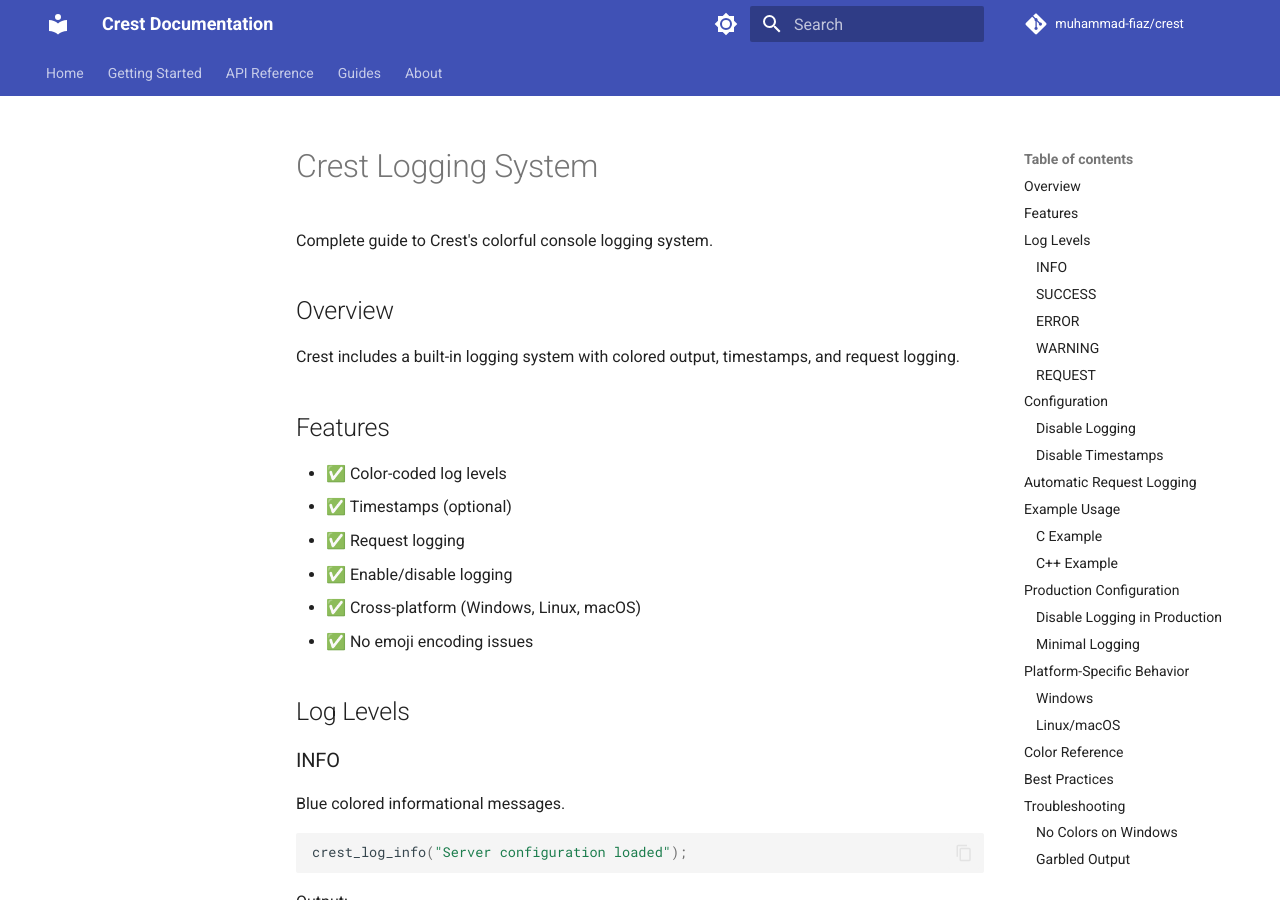
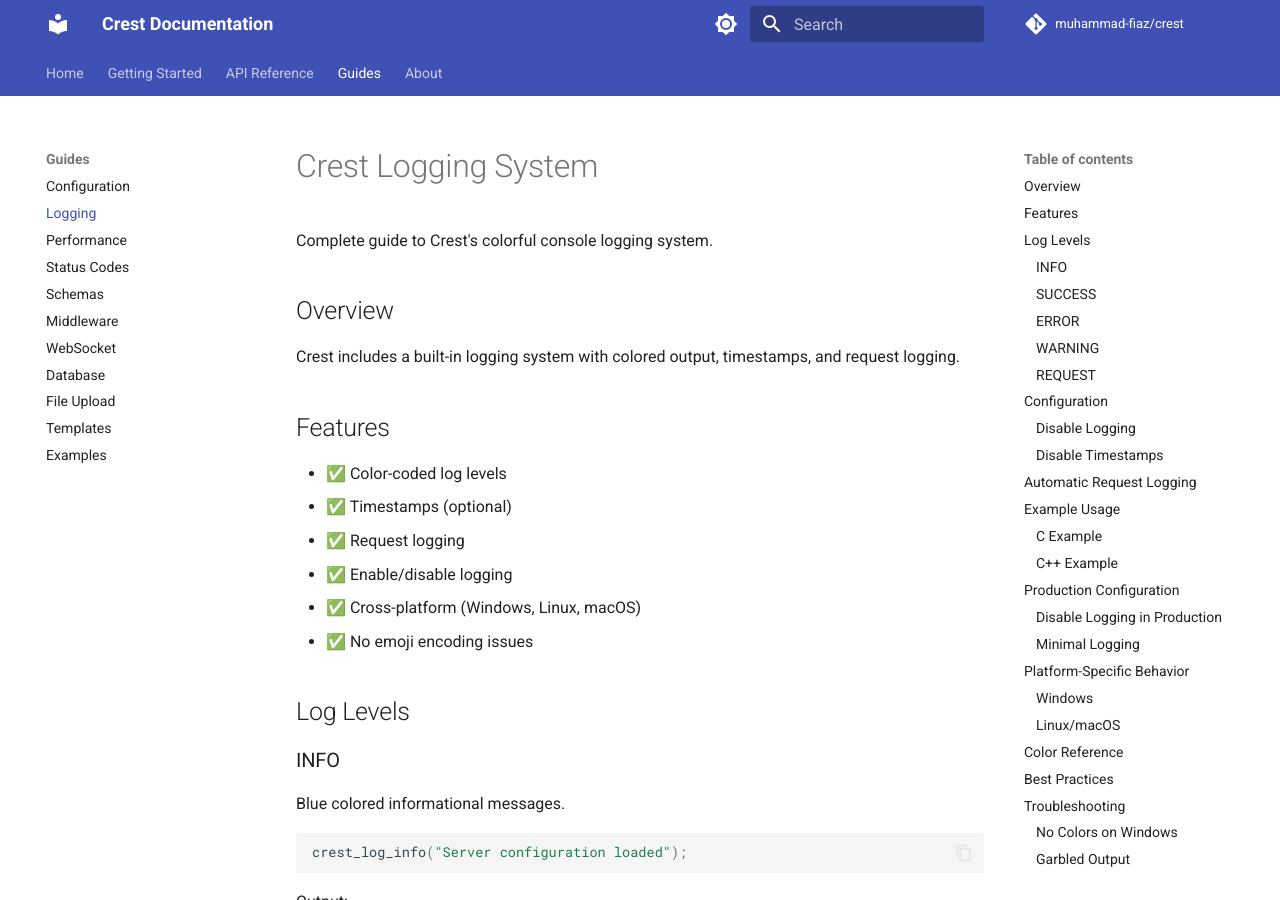
Before and after one commit to muhammad-fiaz/Crest, an MkDocs documentation site: the page built from docs/logging.md, in a window 1280 px wide and 900 px high. Built offline with MkDocs 1.6.1 and Material for MkDocs 9.7.7, drawn with Linux system fonts in a browser that asks for light colours; comment, search, counter and statistics services are not loaded; the version menu is left out.

Commit message:
updated actions

```diff
--- a/mkdocs.yml
+++ b/mkdocs.yml
@@ -44,6 +44,15 @@ nav:
     - C++ API: cpp_api.md
   - Guides:
     - Configuration: configuration.md
+    - Logging: logging.md
+    - Performance: performance.md
+    - Status Codes: status_codes.md
+    - Schemas: schemas.md
+    - Middleware: middleware.md
+    - WebSocket: websocket.md
+    - Database: database.md
+    - File Upload: file_upload.md
+    - Templates: templates.md
     - Examples: examples.md
   - About:
     - License: license.md
```
Also changed, not shown: 3 other files.
